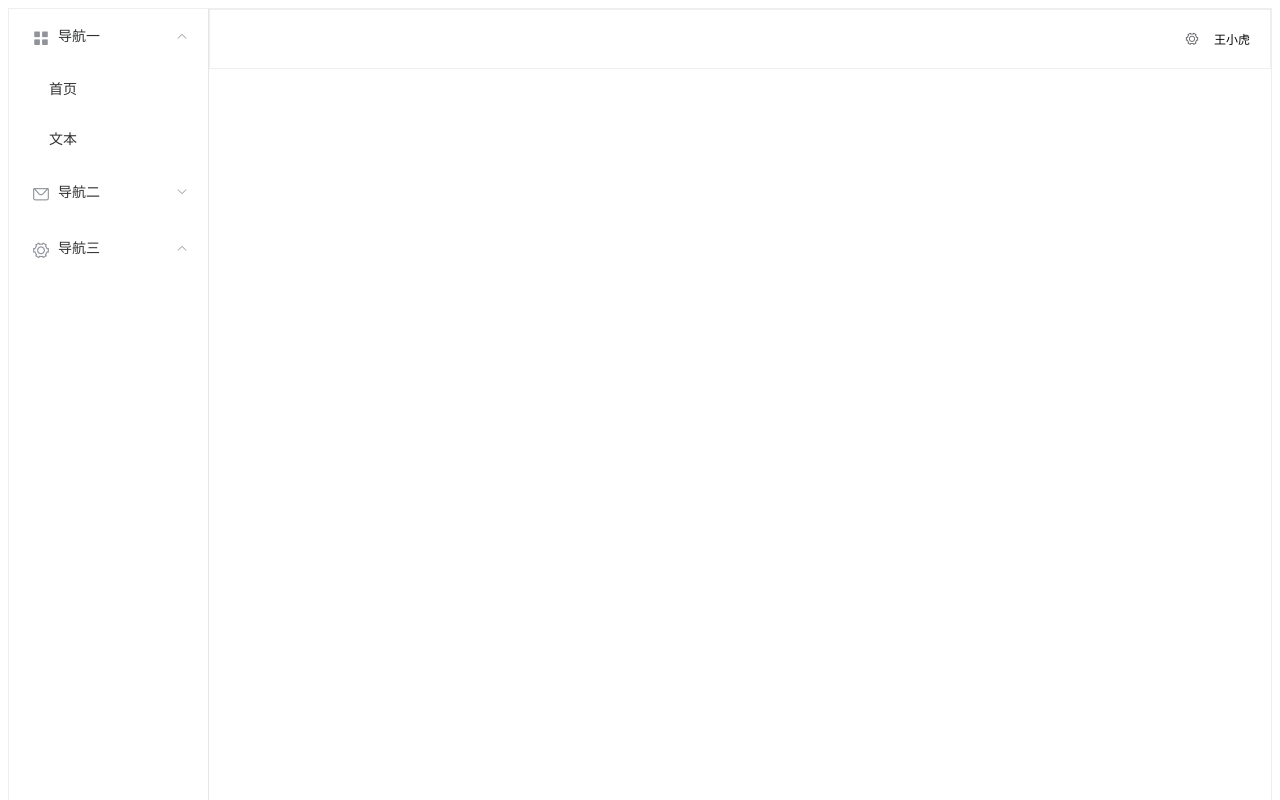
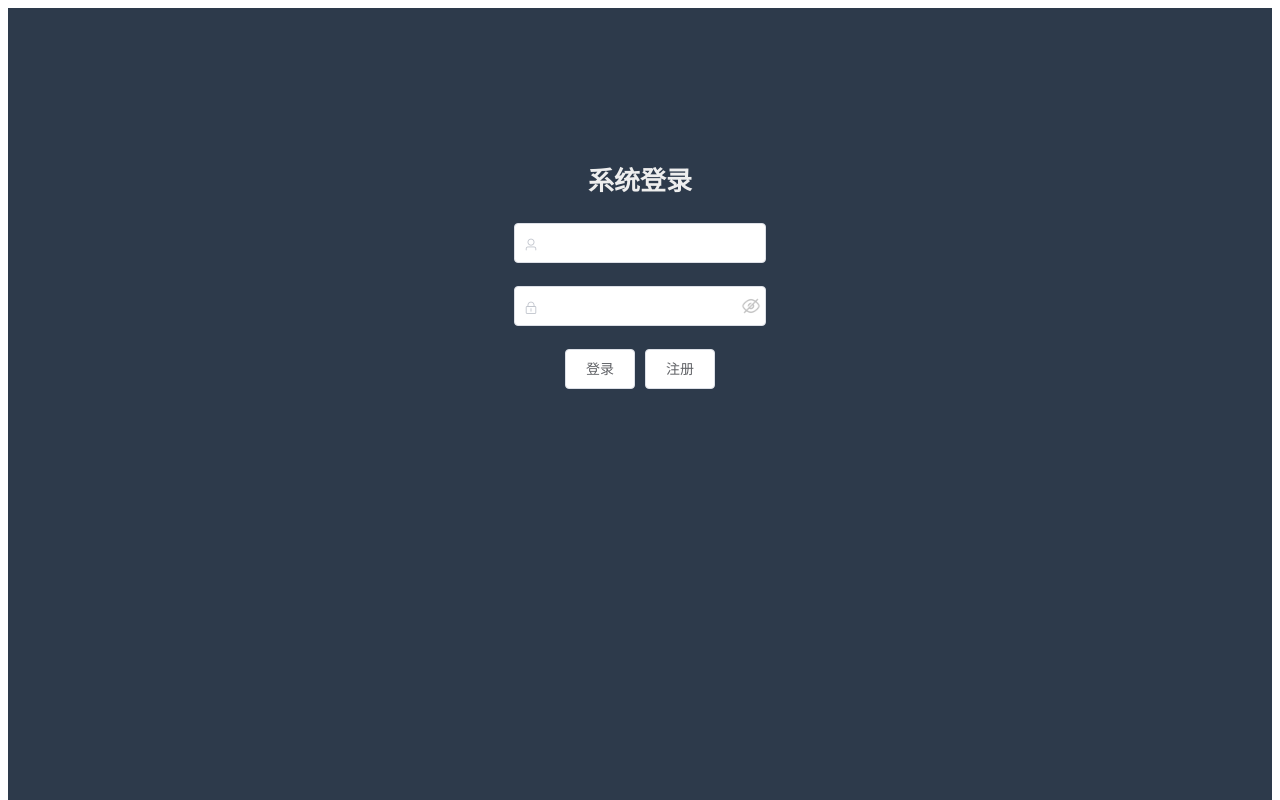
Before and after one commit to wangxm17/localToremote, a Vue app: page / in a window 1280 px wide. Shown: the top 800 px of the page. Built offline with nearby package versions, Linux system fonts and the light colour scheme.

Commit message:
添加登录页

```diff
--- a/src/components/Layouts.vue
+++ b/src/components/Layouts.vue
@@ -28,7 +28,9 @@
         Header
       },
       data() {
+        return {
 
+        };
       },
       methods: {
         handleOpen(key, keyPath) {
--- a/src/components/layoutCom/Header.vue
+++ b/src/components/layoutCom/Header.vue
@@ -3,10 +3,8 @@
     <el-dropdown>
       <i class="el-icon-setting" style="margin-right: 15px"></i>
       <el-dropdown-menu slot="dropdown">
-        <el-dropdown-item>查看</el-dropdown-item>
-        <el-dropdown-item>新增</el-dropdown-item>
-        <el-dropdown-item>删除</el-dropdown-item>
-        <el-dropdown-item>退出</el-dropdown-item>
+        <el-dropdown-item>个人中心</el-dropdown-item>
+        <el-dropdown-item @click.native="LoginOut">退出</el-dropdown-item>
       </el-dropdown-menu>
     </el-dropdown>
     <span>王小虎</span>
@@ -16,7 +14,17 @@
 
 <script>
     export default {
-        name: "Header"
+      name: "Header",
+      data() {
+        return {
+          otherQuery: "",
+        };
+      },
+      methods: {
+        LoginOut() {
+          this.$router.push({ path: '/', query: this.otherQuery })
+        }
+      }
     }
 </script>
 
--- a/src/components/layoutCom/Menu.vue
+++ b/src/components/layoutCom/Menu.vue
@@ -5,8 +5,8 @@
   >
     <el-submenu index="1">
       <template slot="title"><i class="el-icon-menu"></i>导航一</template>
-      <el-menu-item index="/shouye/index">首页</el-menu-item>
-      <el-menu-item index="/home/index">文本</el-menu-item>
+      <el-menu-item index="/index/shouye">首页</el-menu-item>
+      <el-menu-item index="/index/home">文本</el-menu-item>
     </el-submenu>
     <el-submenu index="2">
       <template slot="title"><i class="el-icon-message"></i>导航二</template>
--- a/src/router/index.js
+++ b/src/router/index.js
@@ -1,26 +1,33 @@
 import Vue from 'vue'
 import Router from 'vue-router'
 import Layouts from '@/components/Layouts.vue'
+import loginIn from '@/views/login/login.vue'
 
 Vue.use(Router)
 
 export default new Router({
   routes: [
     {
-      path: '/',
+      path: '/index',
       name: 'Layouts',
       component: Layouts,
       children: [
         {
-          path: 'home/index',
+          path: 'home',
           component: () => import('@/components/HelloWorld')
         },
         /*首页*/
         {
-          path: 'shouye/index',
+          path: 'shouye',
           component: () => import('@/views/shouye/index')
         }
       ]
+    },
+    /*登录*/
+    {
+      path: '/',
+      name: 'login',
+      component: loginIn
     }
   ]
 })
--- /dev/null
+++ b/src/views/Login/Login.vue
@@ -0,0 +1,113 @@
+<template>
+  <div class="login-container">
+    <el-form class="login-form">
+      <div class="title-container">
+        <h3 class="title">
+          系统登录
+        </h3>
+      </div>
+      <el-form-item>
+        <el-input
+          prefix-icon="el-icon-user"
+          v-model="loginForm.name"
+        ></el-input>
+      </el-form-item>
+      <el-form-item>
+        <el-input
+          prefix-icon="el-icon-lock"
+          v-model="loginForm.password"
+          id="tubiao1"
+          :type="pwdType"
+        ></el-input>
+        <img
+          :src="seen?openeye:nopeneye"
+          class="eye"
+          alt=""
+          @click="changeType()"
+          id="tubiao2"
+        >
+      </el-form-item>
+      <el-form>
+        <el-button @click.prevent="toIndex">登录</el-button>
+        <el-button @click.prevent="toIndex">注册</el-button>
+      </el-form>
+    </el-form>
+
+  </div>
+</template>
+
+<script>
+    export default {
+      name: "LoginIn",
+      data() {
+        return {
+          otherQuery: "",
+          loginForm:{
+            name:'',
+            password:'',
+          },
+          passwordIcon:'el-icon-view',
+          seen: '',
+          pwdType: 'password', // 密码类型
+          openeye: require('@/assets/view.png'), //图片地址
+          nopeneye: require('@/assets/view_off.png'), //图片地址
+        };
+      },
+      methods: {
+        //点击小眼睛，密码显示与否
+        changeType() {
+          this.pwdType = this.pwdType === 'password' ? 'text' : 'password';
+          this.seen = !this.seen;//小眼睛的变化
+        },
+        toIndex() {
+          this.$router.push({ path: '/index/shouye', query: this.otherQuery })
+        }
+      }
+    }
+</script>
+
+<style lang="scss" scoped>
+  $bg:#2d3a4b;
+  $dark_gray:#889aa4;
+  $light_gray:#eee;
+  #tubiao1{
+    position: relative;
+  }
+  #tubiao2{
+    position: absolute;
+    right: 5px;
+    top: 10px;
+    z-index: 5;
+    background-repeat: no-repeat;
+    background-position: 0px 0px;
+    width: 20px;
+    height: 20px;
+  }
+  .login-container{
+    width: 100%;
+    background-color: $bg;
+    height: 910px;
+    overflow: hidden;
+    overflow-y: hidden;
+
+    .login-form{
+      position: relative;
+      width: 20%;
+      max-width: 100%;
+      padding: 10% 0 0;
+      margin: 0 auto;
+      text-align: center;
+
+      .title-container {
+        text-align: center;
+        .title {
+          font-size: 26px;
+          color: $light_gray;
+        }
+      }
+
+    }
+  }
+
+
+</style>
```
Also changed, not shown: src/assets/view.png (added), src/assets/view_off.png (added).
